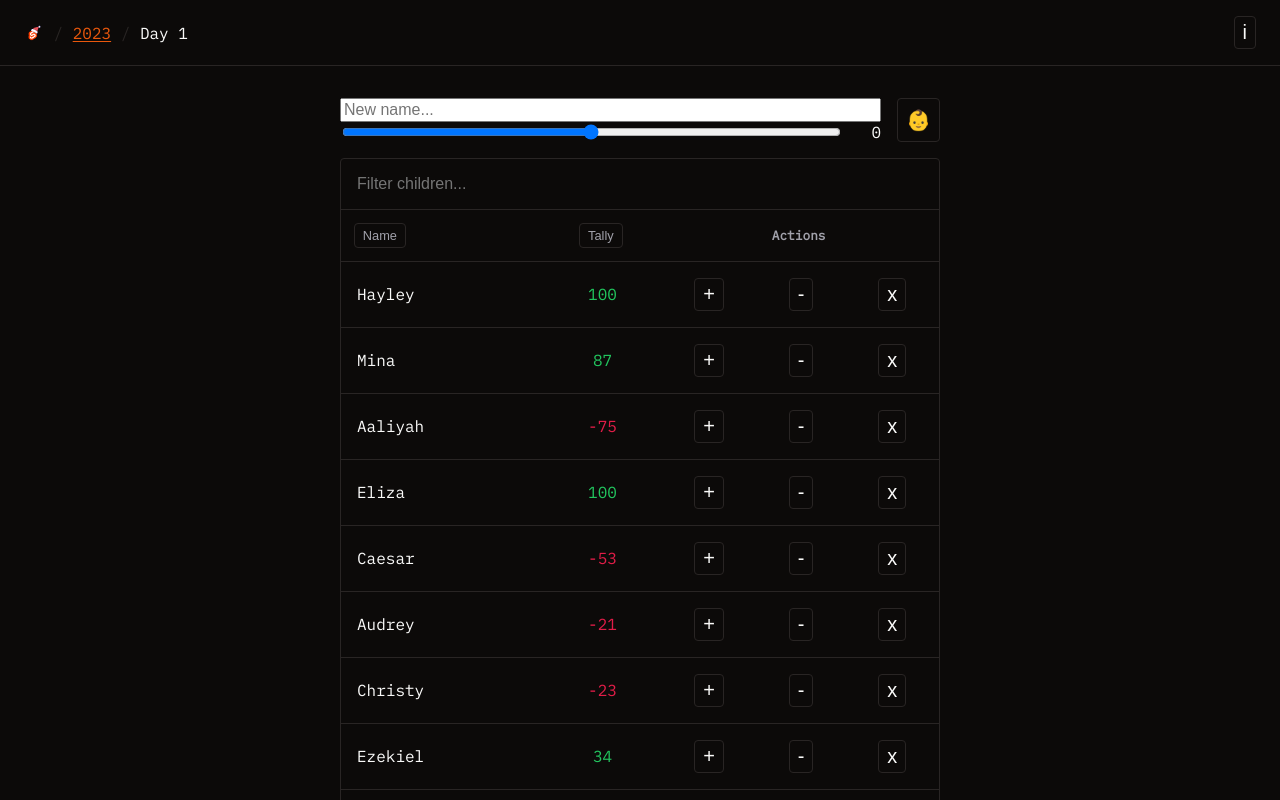
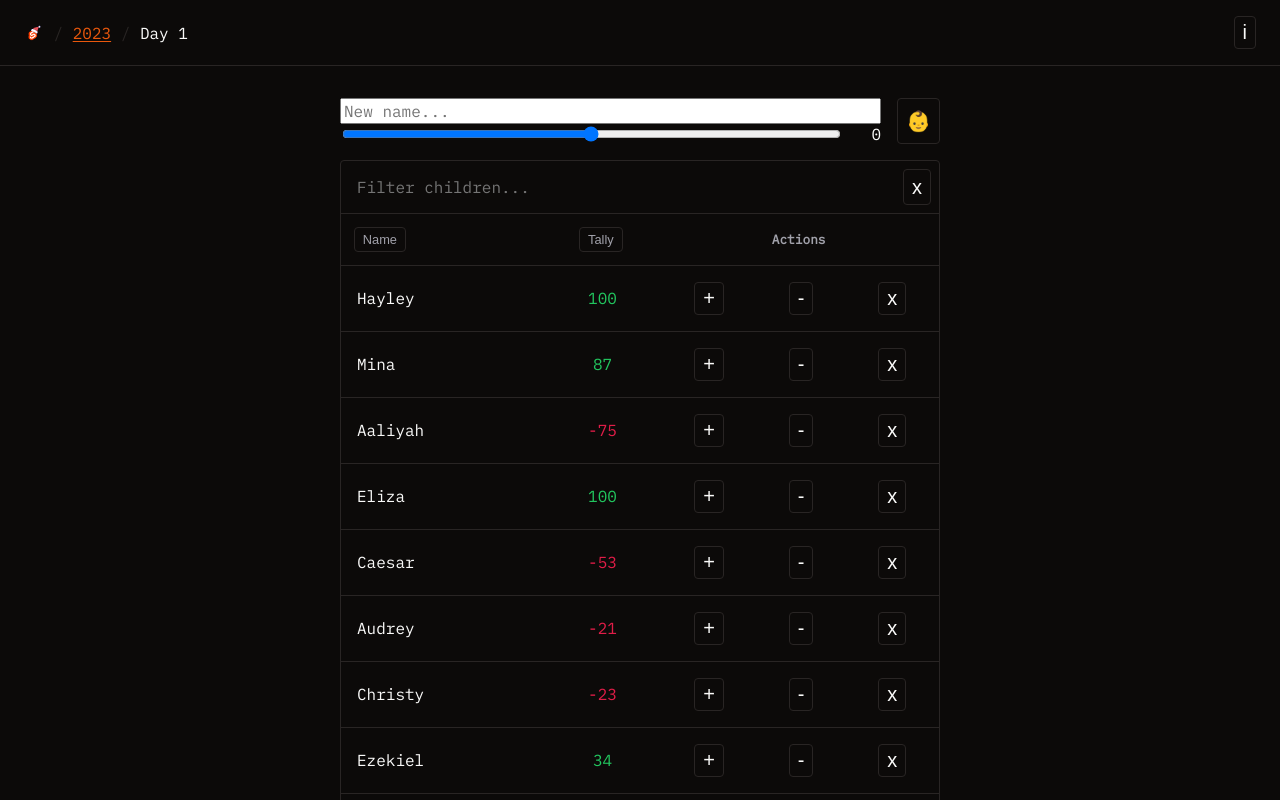
Before and after one commit to thomcleary/advent-of-svelte, a SvelteKit app: page /2023/day/1 in a window 1280 px wide. Shown: the top 800 px of the page. Built offline with nearby package versions, Linux system fonts and the light colour scheme; no server answers.

Commit message:
okay stop for today now pls

```diff
--- a/src/lib/css/global.css
+++ b/src/lib/css/global.css
@@ -37,3 +37,11 @@ body {
 		Times,
 		serif;
 }
+
+input {
+	font-family:
+		IBM Plex Mono,
+		'Times New Roman',
+		Times,
+		serif;
+}
--- a/src/routes/2023/day/1/+page.svelte
+++ b/src/routes/2023/day/1/+page.svelte
@@ -7,6 +7,7 @@
 	$: console.log(newChild);
 
 	let newChildNameInput: HTMLInputElement | undefined = undefined;
+	let filterInput: HTMLInputElement | undefined = undefined;
 
 	let filter = '';
 	$: children = data.children.filter((c) =>
@@ -69,13 +70,21 @@
 				<thead>
 					<tr>
 						<td colspan="3" style="padding: 0.5rem;">
+							<div style="display: flex; gap: 1rem;">
 								<input
 									type="text"
 									maxlength="64"
 									bind:value={filter}
+									bind:this={filterInput}
 									placeholder="Filter children..."
 									style="width: 100%; background-color: var(--black); border: none; padding: 0.5rem; color: var(--grey);"
-							/>
+								/><button
+									on:click={() => {
+										filter = '';
+										filterInput?.focus();
+									}}>x</button
+								>
+							</div>
 						</td>
 					</tr>
 					<tr>
@@ -154,7 +163,7 @@
 
 	button {
 		color: var(--white);
-		background-color: transparent;
+		background-color: var(--black);
 		padding: 0.25rem 0.5rem;
 		font-size: 1.25rem;
 		border: 1px solid var(--border);
```
Lines whose indentation alone changed are shown as unchanged.
